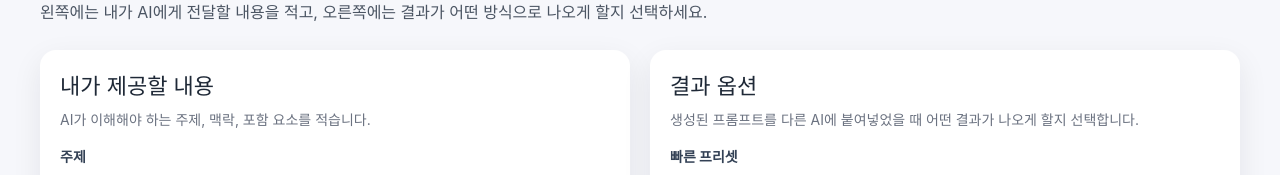
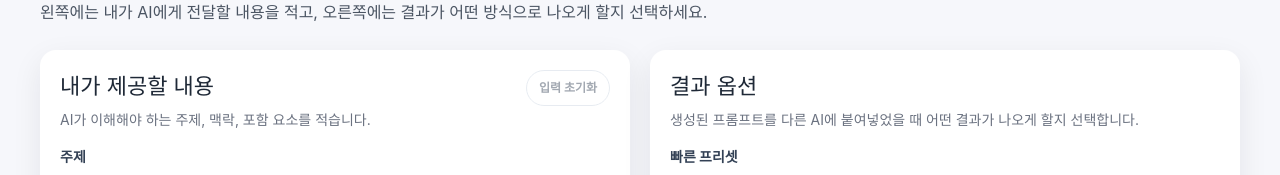
Before and after one commit to guswoths/prompt-maker, a React (Vite) app: page / in a window 1280 px wide. Shown: the part 121-296 px from the top of the page. Built offline with nearby package versions, Linux system fonts and the light colour scheme.

Commit message:
Add input reset button for returning content to initial state

```diff
--- a/src/App.jsx
+++ b/src/App.jsx
@@ -5,6 +5,12 @@ const exampleTopics = [
   "초보 개발자용 React와 Vite 차이 설명",
   "유튜브 쇼츠용 30초 대본 초안 만들기"
 ];
+
+const defaultInputState = {
+  topic: "",
+  details: "",
+  mustInclude: ""
+};
 
 const defaultOptionState = {
   outputLanguage: "ko",
@@ -119,9 +125,9 @@ const purposePresets = [
 ];
 
 function App() {
-  const [topic, setTopic] = useState("");
-  const [details, setDetails] = useState("");
-  const [mustInclude, setMustInclude] = useState("");
+  const [topic, setTopic] = useState(defaultInputState.topic);
+  const [details, setDetails] = useState(defaultInputState.details);
+  const [mustInclude, setMustInclude] = useState(defaultInputState.mustInclude);
   const [outputLanguage, setOutputLanguage] = useState(defaultOptionState.outputLanguage);
   const [outputFormat, setOutputFormat] = useState(defaultOptionState.outputFormat);
   const [outputLength, setOutputLength] = useState(defaultOptionState.outputLength);
@@ -183,6 +189,14 @@ function App() {
     );
   }, [outputLanguage, outputFormat, outputLength, tone, audienceLevel, purpose]);
 
+  const isDefaultInputState = useMemo(() => {
+    return (
+      topic === defaultInputState.topic &&
+      details === defaultInputState.details &&
+      mustInclude === defaultInputState.mustInclude
+    );
+  }, [topic, details, mustInclude]);
+
   const handleExampleClick = (exampleText) => {
     setTopic(exampleText);
     setErrorMessage("");
@@ -204,6 +218,13 @@ function App() {
     setTone(defaultOptionState.tone);
     setAudienceLevel(defaultOptionState.audienceLevel);
     setPurpose(defaultOptionState.purpose);
+  };
+
+  const resetInputContent = () => {
+    setTopic(defaultInputState.topic);
+    setDetails(defaultInputState.details);
+    setMustInclude(defaultInputState.mustInclude);
+    setErrorMessage("");
   };
 
   const handleGenerate = async () => {
@@ -286,10 +307,27 @@ function App() {
         <main style={styles.mainGrid}>
           <section style={styles.card}>
             <div style={styles.sectionHeader}>
-              <h2 style={styles.sectionTitle}>내가 제공할 내용</h2>
-              <p style={styles.sectionHint}>
-                AI가 이해해야 하는 주제, 맥락, 포함 요소를 적습니다.
-              </p>
+              <div style={styles.sectionHeaderTop}>
+                <div>
+                  <h2 style={styles.sectionTitle}>내가 제공할 내용</h2>
+                  <p style={styles.sectionHint}>
+                    AI가 이해해야 하는 주제, 맥락, 포함 요소를 적습니다.
+                  </p>
+                </div>
+
+                <button
+                  onClick={resetInputContent}
+                  disabled={isDefaultInputState}
+                  style={{
+                    ...styles.resetButton,
+                    opacity: isDefaultInputState ? 0.45 : 1,
+                    cursor: isDefaultInputState ? "not-allowed" : "pointer"
+                  }}
+                  title="입력 내용을 초기 상태로 되돌리기"
+                >
+                  입력 초기화
+                </button>
+              </div>
             </div>
 
             <label style={styles.label}>주제</label>
@@ -568,6 +606,13 @@ const styles = {
   sectionHeader: {
     marginBottom: "16px"
   },
+  sectionHeaderTop: {
+    display: "flex",
+    justifyContent: "space-between",
+    alignItems: "flex-start",
+    gap: "12px",
+    flexWrap: "wrap"
+  },
   sectionTitle: {
     margin: 0,
     marginBottom: "6px",
```
